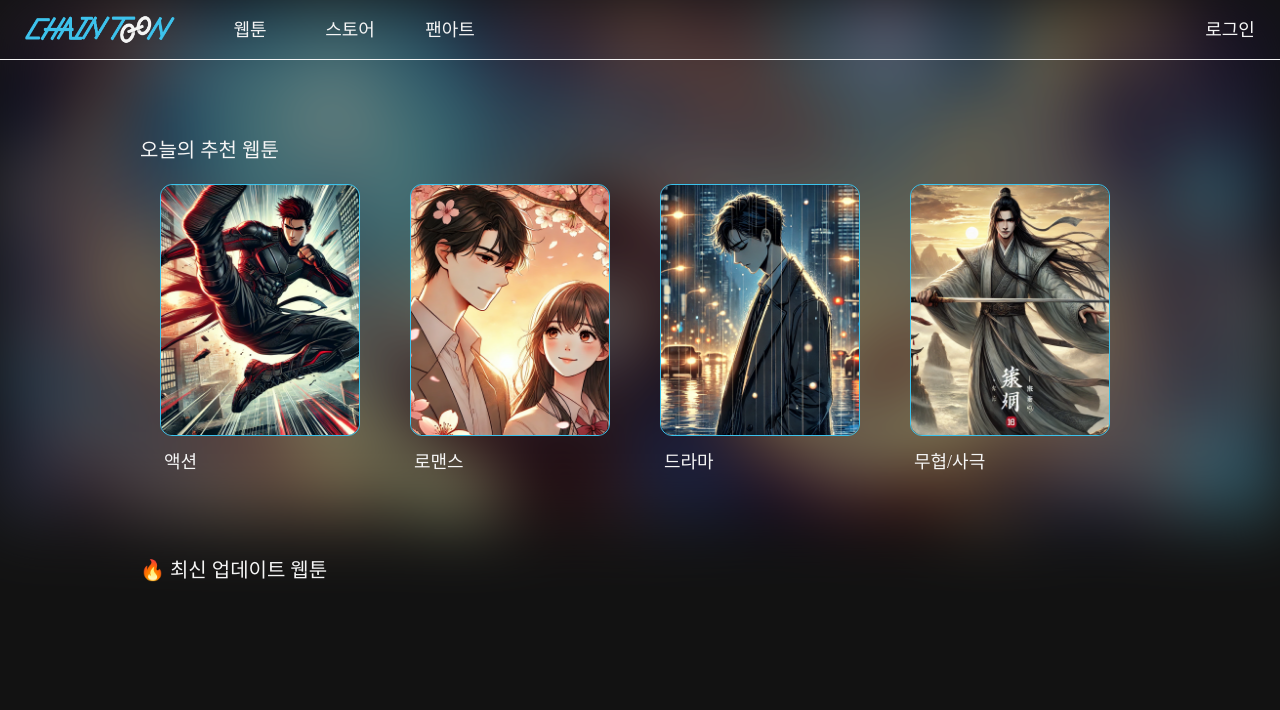
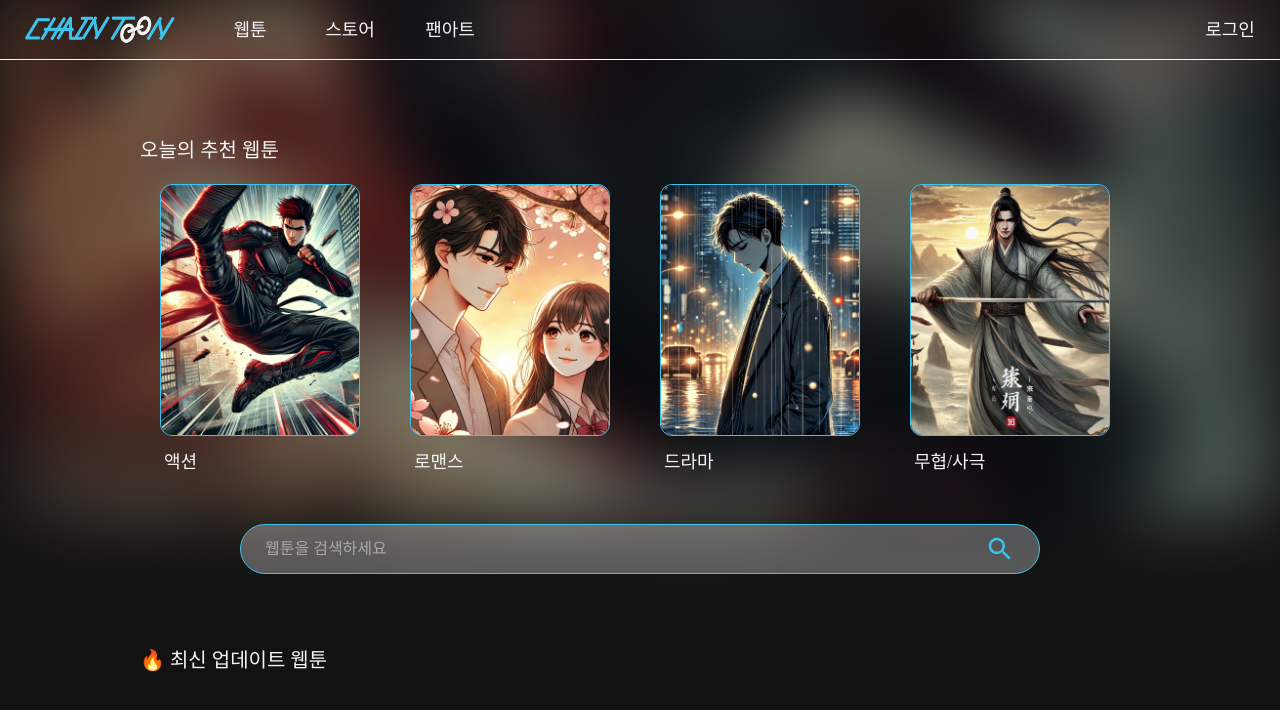
Before and after one commit to sinwoo-k/ssafy_blockchain, a React (Vite) app in the folder FE/: page / in a window 1280 px wide. Shown: the top 710 px of the page. Built offline with nearby package versions, Linux system fonts and the light colour scheme; no server answers; a web font is replaced by a local one.

Commit message:
:sparkles: Feat: 검색 API 연동 중

```diff
--- /dev/null
+++ b/FE/src/api/searchAPI.js
@@ -0,0 +1,22 @@
+import API from './API'
+
+/** 통합 검색 */
+export const getAllSearch = async (keyword, pageSize = 10) => {
+  const response = await API.get(
+    `/search/all?keyword=${keyword}&pageSize=${pageSize}`,
+  )
+  return response.data
+}
+
+/** 도메인별 검색 */
+export const getDomainSearch = async (
+  page = 1,
+  pageSize = 20,
+  keyword,
+  type,
+) => {
+  const response = await API.get(
+    `/search?type=${type}&keyword=${keyword}&page=${page}&pageSize=${pageSize}`,
+  )
+  return response.data
+}
--- /dev/null
+++ b/FE/src/components/search/GlobalSearchBar.jsx
@@ -0,0 +1,7 @@
+import React from 'react'
+
+const GlobalSearchBar = () => {
+  return <div>GlobalSearchBar</div>
+}
+
+export default GlobalSearchBar
--- /dev/null
+++ b/FE/src/components/search/SingleSearchBar.jsx
@@ -0,0 +1,43 @@
+import React, { useState } from 'react'
+import { useNavigate } from 'react-router-dom'
+
+// 아이콘
+import SearchIcon from '@mui/icons-material/Search'
+
+const SingleSearchBar = ({ type }) => {
+  const navigate = useNavigate()
+
+  const [keyword, setKeyword] = useState('')
+
+  const goSearchResult = () => {
+    if (keyword.length > 0)
+      navigate(`/search?keyword=${keyword}&searchType=${type}`)
+  }
+
+  return (
+    <div
+      className='bg-text/30 border-chaintoon flex h-[50px]
+      w-[800px] items-center rounded-full border px-6'
+    >
+      <input
+        type='text'
+        className='grow focus:outline-none'
+        onKeyDown={(event) => {
+          if (event.key === 'Enter') goSearchResult()
+        }}
+        placeholder='웹툰을 검색하세요'
+        value={keyword}
+        maxLength={20}
+        onChange={(event) => setKeyword(event.target.value)}
+      />
+      <button
+        className='text-chaintoon cursor-pointer'
+        onClick={goSearchResult}
+      >
+        <SearchIcon sx={{ fontSize: 30 }} />
+      </button>
+    </div>
+  )
+}
+
+export default SingleSearchBar
--- a/FE/src/components/webtoon/TodayRecommend.jsx
+++ b/FE/src/components/webtoon/TodayRecommend.jsx
@@ -20,7 +20,7 @@ const TodayRecommend = () => {
   // carousel setting
   const setting = {
     dots: false,
-    Infinity: true,
+    Infinite: true,
     speed: 1000,
     slidesToShow: 4,
     slidesToScroll: 1,
@@ -28,7 +28,7 @@ const TodayRecommend = () => {
     autoplay: true,
     autoplaySpeed: 3000,
     beforeChange: (current, next) => {
-      setBackgroundImg(webtoons[next]?.cover || fantasyCover)
+      setBackgroundImg(webtoons[next]?.seroThumbnail)
     },
   }
   useEffect(() => {
--- a/FE/src/pages/myworks/MyWebtoon.jsx
+++ b/FE/src/pages/myworks/MyWebtoon.jsx
@@ -7,6 +7,7 @@ import MyWebtoonCard from '../../components/myworks/MyWebtoonCard'
 
 // 아이콘
 import ErrorIcon from '@mui/icons-material/Error'
+import AddIcon from '@mui/icons-material/Add'
 
 // 디폴트 이미지
 import fantasyCover from '../../assets/defaultCover/fantasy.webp'
@@ -47,6 +48,7 @@ const MyWebtoon = () => {
         <div className='mb-1 flex items-end justify-between'>
           <p>총 {webtoons.length}개</p>
           <Link to={'/myworks/webtoon/create'} className='hover:text-chaintoon'>
+            <AddIcon />
             신규 등록
           </Link>
         </div>
--- a/FE/src/pages/search/SearchRoot.jsx
+++ b/FE/src/pages/search/SearchRoot.jsx
@@ -6,6 +6,7 @@ import SearchWebtoon from '../../components/search/SearchWebtoon'
 import SearchUser from '../../components/search/SearchUser'
 import SearchFanart from '../../components/search/SearchFanart'
 import SearchGoods from '../../components/search/SearchGoods'
+import { getAllSearch } from '../../api/searchAPI'
 
 const webtoonDummy = Array(5)
   .fill()
@@ -65,6 +66,15 @@ const SearchRoot = () => {
   const [fanartList, setFanartList] = useState([])
   const [goodsList, setGoodsList] = useState([])
 
+  const getData = async () => {
+    try {
+      const result = await getAllSearch(keyword)
+      console.log(result)
+    } catch (error) {
+      console.error('통합 검색 조회 실패: ', error)
+    }
+  }
+
   useEffect(() => {
     // mount
     setKeyword(keywordParam)
@@ -78,6 +88,13 @@ const SearchRoot = () => {
     // unmont
     return () => {}
   }, [keywordParam, searchTypeParam])
+
+  useEffect(() => {
+    // mount
+    getData()
+    // unmount
+    return () => {}
+  }, [])
   return (
     <div className='py-[60px]'>
       <div className='flex flex-col items-center'>
--- a/FE/src/pages/webtoon/WebtoonMain.jsx
+++ b/FE/src/pages/webtoon/WebtoonMain.jsx
@@ -1,11 +1,15 @@
 import React from 'react'
 import TodayRecommend from '../../components/webtoon/TodayRecommend'
 import WebtoonList from '../../components/webtoon/WebtoonList'
+import SingleSearchBar from '../../components/search/SingleSearchBar'
 
 const WebtoonMain = () => {
   return (
     <div className='relative min-h-screen bg-black'>
       <TodayRecommend />
+      <div className='relative -top-8 mb-10 flex justify-center'>
+        <SingleSearchBar type={'webtoon'} />
+      </div>
       <div className='flex'>
         <WebtoonList />
       </div>
--- a/FE/vite.config.js
+++ b/FE/vite.config.js
@@ -6,12 +6,12 @@ import fs from 'fs'
 // https://vite.dev/config/
 export default defineConfig({
   plugins: [react(), tailwindcss()],
-  // server: {
-  //   https: {
-  //     key: fs.readFileSync('./localhost-key.pem'),
-  //     cert: fs.readFileSync('./localhost.pem'),
-  //   },
-  //   host: 'localhost',
-  //   port: 5173,
-  // },
+  server: {
+    https: {
+      key: fs.readFileSync('./localhost-key.pem'),
+      cert: fs.readFileSync('./localhost.pem'),
+    },
+    host: 'localhost',
+    port: 5173,
+  },
 })
```
Also changed, not shown: 1 other file (tests, documents, lock files or other folders).
